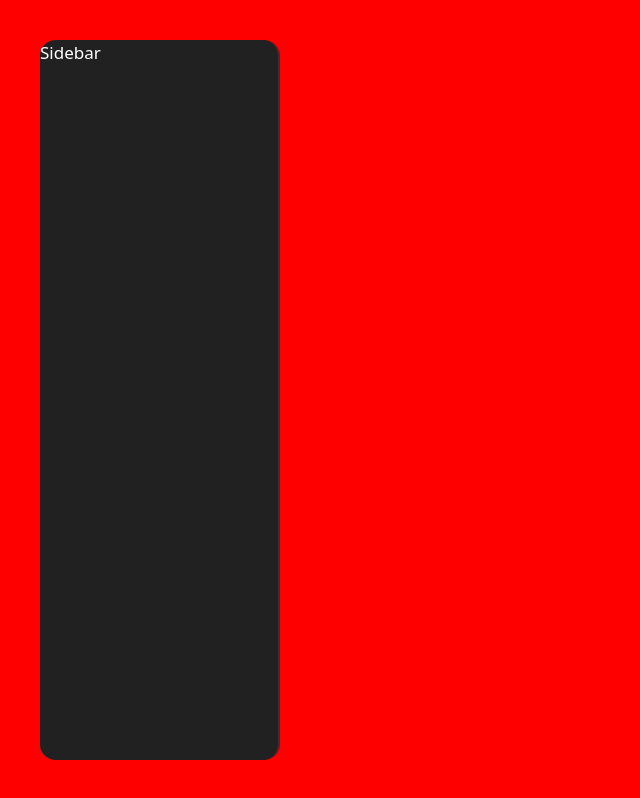
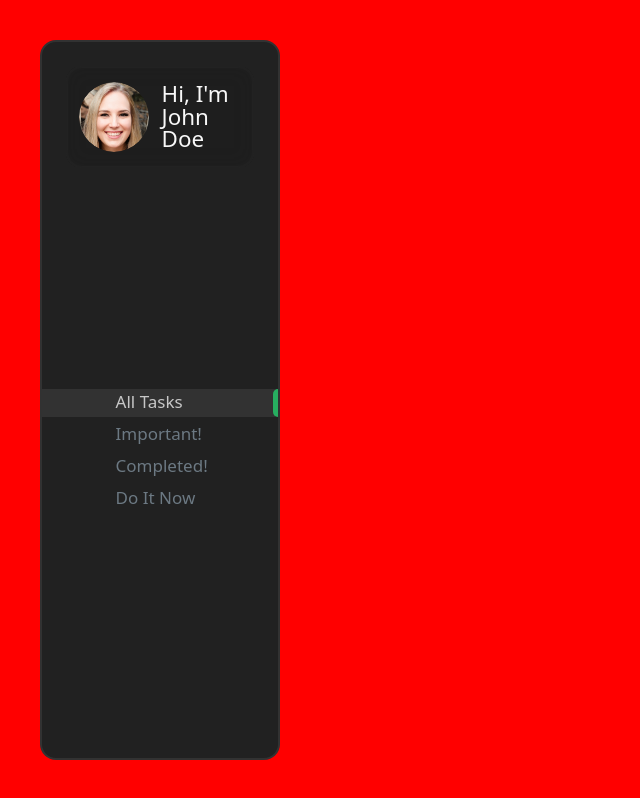
Before and after one commit to yeifer-co/todo-front-next, a Next.js app: page / in a window 1280 px wide. Shown: the whole page, without its empty margins (0-640 px from the left). Built offline with nearby package versions, Linux system fonts and the light colour scheme.

Commit message:
style(task): :lipstick: Add sidebar style and menu icons

```diff
--- a/src/components/sidebar/Sidebar.tsx
+++ b/src/components/sidebar/Sidebar.tsx
@@ -2,20 +2,215 @@
 import React from "react";
 import styled from "styled-components";
 import { useGlobalState } from "../../context/globalProvider";
+import Image from "next/image";
+
+import menu from "../../utils/menu";
+import Link from "next/link";
+import { usePathname, useRouter } from "next/navigation";
 
 function Sidebar() {
 
     const { theme } = useGlobalState();
 
-    return <SidebarStyled theme={theme}>Sidebar</SidebarStyled>;
+    const router = useRouter();
+    const pathname = usePathname();
+
+    const handleClick = (link: string) => {
+        router.push(link);
+    }
+
+    return <SidebarStyled theme={theme}>
+            <div className="profile">
+                <div className="profile-overlay"></div>
+                <div className="image">
+                    <Image width={70} height={70} src="/avatar.jpeg" alt="Profile" />
+                </div>
+                <h1>
+                    <span>Hi, I'm</span>
+                    <span>John Doe</span>
+                </h1>
+            </div>
+            <ul className="nav-items">
+                {menu.map((item, index) => {
+
+                    const link = item.link;
+
+                    return (
+                        <li key={index} className={`nav-item ${pathname === link ? "active" : ""}`} onClick={() => handleClick(link)}>
+                            {item.icon}
+                            <Link href={link}>
+                                {item.title}
+                            </Link>
+                        </li>
+                    );
+                })}
+            </ul>
+            <button></button>
+        </SidebarStyled>;
 }
 
 const SidebarStyled = styled.nav`
     position: relative;
-    width: ${(props) => (props.theme.sidebarWidth)};
-    background-color: ${(props) => (props.theme.colorBg2)};
-    border-right: 2px solid ${(props) => (props.theme.borderColor2)};
+    width: ${(props) => props.theme.sidebarWidth};
+    background-color: ${(props) => props.theme.colorBg2};
+    border: 2px solid ${(props) => props.theme.borderColor2};
     border-radius: 1rem;
+
+    display: flex;
+    flex-direction: column;
+    justify-content: space-between;
+
+    color: ${(props) => props.theme.colorGrey3};
+
+    .profile {
+        margin: 1.5rem;
+        padding: 1rem 0.8rem;
+        position: relative;
+
+        border-radius: 1rem;
+        cursor: pointer;
+
+        font-weight: 500;
+        color: ${(props) => props.theme.colorGrey0};
+
+        display: flex;
+        align-items: center;
+
+        .profile-overlay {
+            position: absolute;
+            top: 0;
+            left: 0;
+            width: 100%;
+            height: 100%;
+            backdrop-filter: blur(10px);
+            z-index: 0;
+            background: ${(props) => props.theme.colorBg3};
+            transition: all 0.55s linear;
+            border-radius: 1rem;
+            border: 2px solid ${(props) => props.theme.borderColor2};
+
+            opacity: 0.2;
+        }
+
+        h1 {
+            font-size: 1.2rem;
+            display: flex;
+            flex-direction: column;
+
+            line-height: 1.4rem;
+        }
+
+        .image,
+        h1 {
+            position: relative;
+            z-index: 1;
+        }
+
+        .image {
+            flex-shrink: 0;
+            display: inline-block;
+            overflow: hidden;
+            transition: all 0.5s ease;
+            border-radius: 100%;
+
+            width: 70px;
+            height: 70px;
+
+            img {
+                border-radius: 100%;
+                transition: all 0.5s ease;
+            }
+        }
+
+        > h1 {
+            margin-left: 0.8rem;
+            font-size: clamp(1.2rem, 4vw, 1.4rem);
+            line-height: 100%;
+        }
+
+        &:hover {
+            .profile-overlay {
+                opacity: 1;
+                border: 2px solid ${(props) => props.theme.borderColor2};
+            }
+
+            img {
+                transform: scale(1.1);
+            }
+        }
+    }
+
+    .nav-item {
+        position: relative;
+        padding: 0.8rem 1rem 0.9rem 2.1rem;
+        margin: 0.3rem 0;
+
+        display: grid;
+        grid-template-columns: 40px 1fr;
+        cursor: pointer;
+        align-items: center;
+
+        &::after {
+            position: absolute;
+            content: "";
+            left: 0;
+            top: 0;
+            width: 0;
+            height: 100%;
+            background-color: ${(props) => props.theme.activeNavLinkHover};
+            z-index: 1;
+            transition: all 0.3s ease-in-out;
+        }
+
+        &::before {
+            position: absolute;
+            content: "";
+            right: 0;
+            top: 0;
+            width: 0%;
+            height: 100%;
+            background-color: ${(props) => props.theme.colorGreenDark};
+
+            border-bottom-left-radius: 5px;
+            border-top-left-radius: 5px;
+        }
+
+        a {
+            font-weight: 500;
+            transition: all 0.3s ease-in-out;
+            z-index: 2;
+            line-height: 0;
+        }
+
+        i {
+            display: flex;
+            align-items: center;
+            color: ${(props) => props.theme.colorIcons};
+        }
+
+        &:hover {
+            &::after {
+                width: 100%;
+            }
+        }
+    }
+
+    .active {
+        background-color: ${(props) => props.theme.activeNavLink};
+
+        i,
+        a {
+            color: ${(props) => props.theme.colorIcons2};
+        }
+    }
+
+    .active::before {
+        width: 0.3rem;
+    }
+
+    > button {
+        margin: 1.5rem;
+    }
 `;
 
 export default Sidebar;
--- a/src/styles/globals.css
+++ b/src/styles/globals.css
@@ -35,3 +35,14 @@ body {
   font-size: 17px;
   color: #fff;
 }
+
+a {
+  color: inherit;
+  text-decoration: none;
+}
+
+ul {
+  padding: 0;
+  margin: 0;
+  list-style: none;
+}
--- /dev/null
+++ b/src/utils/Icons.js
@@ -0,0 +1,26 @@
+export const bars = <i className="fa-solid fa-bars fa-beat"></i>;
+export const arrowLeft = <i className="fa-solid fa-arrow-left fa-beat"></i>;
+
+export const add = <i className="fa-solid fa-plus"></i>;
+export const moon = <i className="fa-solid fa-moon"></i>;
+export const search = <i className="fa-solid fa-magnifying-glass"></i>;
+export const bell = <i className="fa-solid fa-bell"></i>;
+export const home = <i className="fa-solid fa-house"></i>;
+export const list = <i className="fa-solid fa-list-check"></i>;
+export const check = <i className="fa-solid fa-check"></i>;
+export const help = <i className="fa-solid fa-circle-info"></i>;
+export const gear = <i className="fa-solid fa-gear"></i>;
+export const login = <i className="fa-solid fa-right-to-bracket"></i>;
+export const logout = <i className="fa-solid fa-right-from-bracket"></i>;
+export const user = <i className="fa-solid fa-user"></i>;
+export const join = <i className="fa-solid fa-user-plus"></i>;
+export const heart = <i className="fa-solid fa-heart"></i>;
+export const edit = <i className="fa-solid fa-file-pen"></i>;
+export const users = <i className="fa-solid fa-user-group"></i>;
+export const todo = <i className="fa-solid fa-clipboard-list"></i>;
+export const down = <i className="fa-solid fa-caret-down"></i>;
+export const trash = <i className="fa-solid fa-trash"></i>;
+export const admin = <i className="fa-solid fa-lock"></i>;
+export const linked = <i className="fa-brands fa-linkedin"></i>;
+export const mailIcon = <i className="fa-solid fa-envelope"></i>;
+export const plus = <i className="fa-solid fa-plus fa-beat-fade"></i>;
--- /dev/null
+++ b/src/utils/menu.js
@@ -0,0 +1,30 @@
+import { list, check, todo, home } from "./Icons";
+
+const menu = [
+  {
+    id: 1,
+    title: "All Tasks",
+    icon: home,
+    link: "/",
+  },
+  {
+    id: 2,
+    title: "Important!",
+    icon: list,
+    link: "/important",
+  },
+  {
+    id: 3,
+    title: "Completed!",
+    icon: check,
+    link: "/completed",
+  },
+  {
+    id: 4,
+    title: "Do It Now",
+    icon: todo,
+    link: "/incomplete",
+  },
+];
+
+export default menu;
```
Also changed, not shown: public/avatar.jpeg (added).
